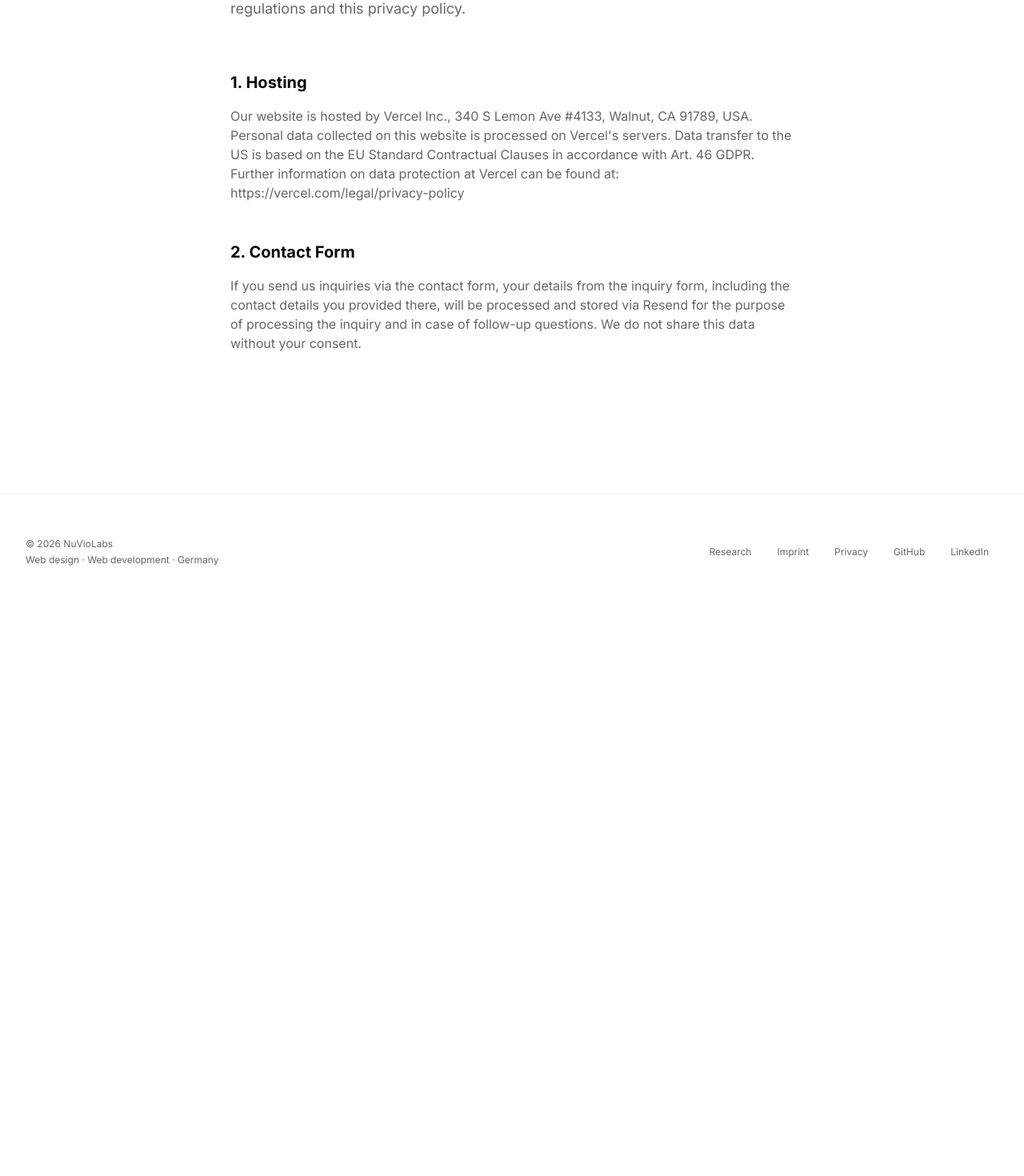
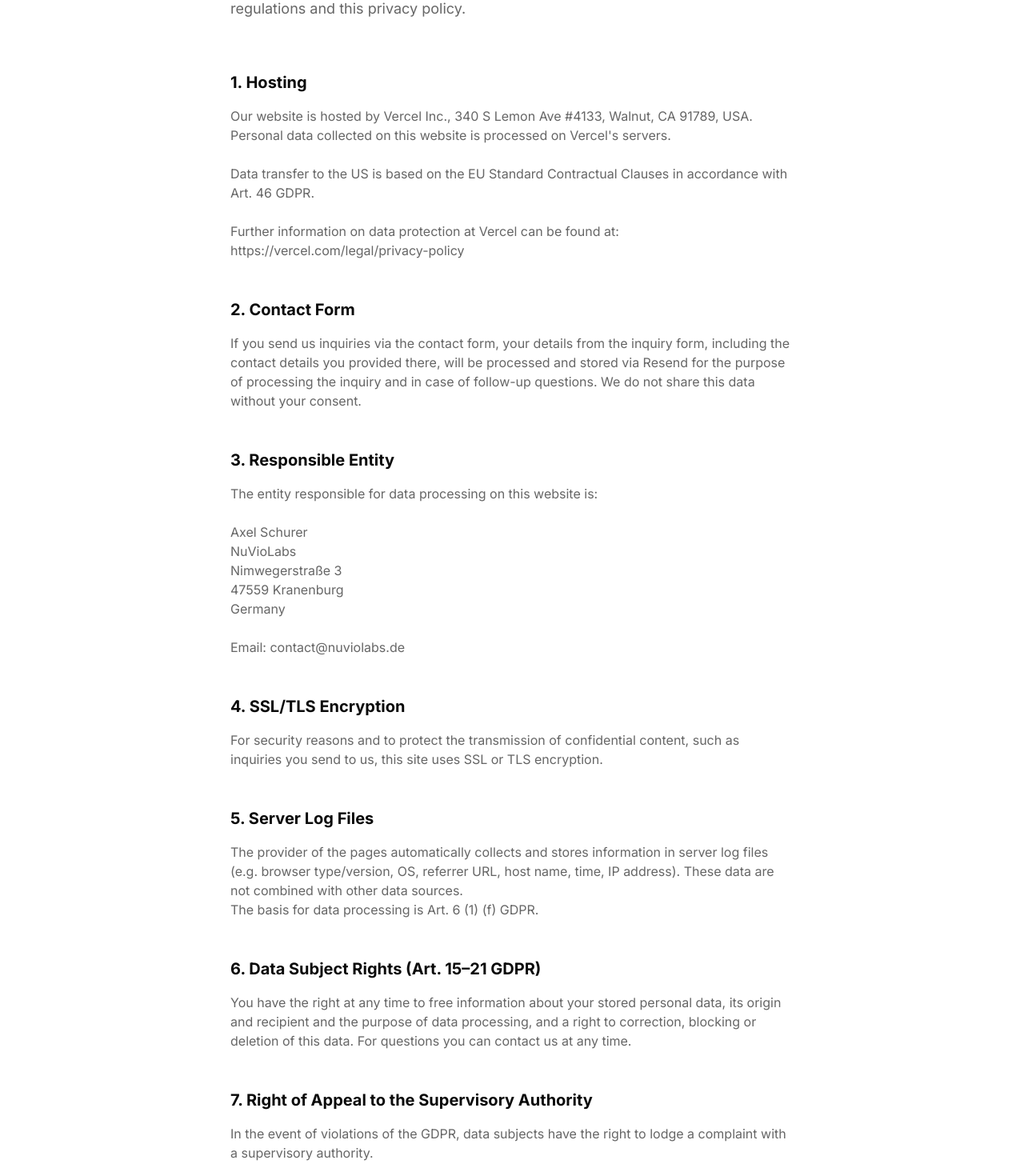
Before and after one commit to NuVio-Labs/nuvio-portfolio, a Next.js app: page /en/privacy in a window 1280 px wide. Shown: the part 320-1790 px from the top of the page at 80% size. Before the commit the page ends 1082 px from the top, so only its background shows below. Built offline with nearby package versions, Linux system fonts and the light colour scheme.

Commit message:
Fix GDPR iFrame leak with two-click opt-in and complete Privacy Policy

```diff
--- a/app/[locale]/privacy/page.tsx
+++ b/app/[locale]/privacy/page.tsx
@@ -6,6 +6,16 @@ export default function PrivacyPage({ params: { locale } }: { params: { locale:
     setRequestLocale(locale)
     const t = useTranslations("legal.privacy")
 
+    const sections = [
+        { title: "hostingTitle", content: "hosting" },
+        { title: "contactFormTitle", content: "contactForm" },
+        { title: "responsibleTitle", content: "responsible" },
+        { title: "sslTitle", content: "ssl" },
+        { title: "logfilesTitle", content: "logfiles" },
+        { title: "rightsTitle", content: "rights" },
+        { title: "complaintTitle", content: "complaint" }
+    ]
+
     return (
         <div className="flex flex-col min-h-screen">
             <main className="flex-1">
@@ -13,21 +23,18 @@ export default function PrivacyPage({ params: { locale } }: { params: { locale:
                     <Container className="max-w-3xl">
                         <div className="mb-16">
                             <h1 className="mb-6 text-4xl font-extrabold tracking-tight lg:text-5xl">{t("title")}</h1>
-                            <p className="text-lg text-muted-foreground leading-relaxed">
+                            <p className="text-lg text-muted-foreground leading-relaxed whitespace-pre-line">
                                 {t("intro")}
                             </p>
                         </div>
 
                         <div className="prose prose-neutral dark:prose-invert prose-lg max-w-none">
-                            <div className="mb-12">
-                                <h2 className="text-xl font-bold mb-4">{t("hostingTitle")}</h2>
-                                <p className="text-muted-foreground">{t("hosting")}</p>
-                            </div>
-
-                            <div className="mb-12">
-                                <h2 className="text-xl font-bold mb-4">{t("contactFormTitle")}</h2>
-                                <p className="text-muted-foreground">{t("contactForm")}</p>
-                            </div>
+                            {sections.map((section) => (
+                                <div key={section.title} className="mb-12">
+                                    <h2 className="text-xl font-bold mb-4">{t(section.title)}</h2>
+                                    <p className="whitespace-pre-line text-muted-foreground block">{t(section.content)}</p>
+                                </div>
+                            ))}
                         </div>
                     </Container>
                 </section>
--- a/messages/de.json
+++ b/messages/de.json
@@ -176,7 +176,17 @@
             "hostingTitle": "1. Hosting",
             "hosting": "Unsere Website wird bei Vercel Inc., 340 S Lemon Ave #4133, Walnut, CA 91789, USA, gehostet.\nPersonenbezogene Daten, die auf dieser Website erfasst werden, werden auf den Servern von Vercel verarbeitet.\n\nDie Datenübermittlung in die USA erfolgt auf Grundlage der EU-Standardvertragsklauseln gemäß Art. 46 DSGVO.\n\nWeitere Informationen zum Datenschutz bei Vercel finden Sie unter:\nhttps://vercel.com/legal/privacy-policy",
             "contactFormTitle": "2. Kontaktformular",
-            "contactForm": "Wenn Sie uns per Kontaktformular Anfragen zukommen lassen, werden Ihre Angaben aus dem Anfrageformular inklusive der von Ihnen dort angegebenen Kontaktdaten zwecks Bearbeitung der Anfrage und für den Fall von Anschlussfragen bei uns über Resend verarbeitet und gespeichert. Diese Daten geben wir nicht ohne Ihre Einwilligung weiter."
+            "contactForm": "Wenn Sie uns per Kontaktformular Anfragen zukommen lassen, werden Ihre Angaben aus dem Anfrageformular inklusive der von Ihnen dort angegebenen Kontaktdaten zwecks Bearbeitung der Anfrage und für den Fall von Anschlussfragen bei uns über Resend verarbeitet und gespeichert. Diese Daten geben wir nicht ohne Ihre Einwilligung weiter.",
+            "responsibleTitle": "3. Verantwortliche Stelle",
+            "responsible": "Verantwortlich für die Datenverarbeitung auf dieser Website ist:\n\nAxel Schurer\nNuVioLabs\nNimwegerstraße 3\n47559 Kranenburg\nDeutschland\n\nE-Mail: contact@nuviolabs.de",
+            "sslTitle": "4. SSL- / TLS-Verschlüsselung",
+            "ssl": "Diese Seite nutzt aus Sicherheitsgründen und zum Schutz der Übertragung vertraulicher Inhalte, wie zum Beispiel der Anfragen, die Sie an uns senden, eine SSL- bzw. TLS-Verschlüsselung.",
+            "logfilesTitle": "5. Server-Log-Dateien",
+            "logfiles": "Der Provider der Seiten erfasst und speichert automatisch Informationen in so genannten Server-Log-Dateien, die Ihr Browser automatisch an uns übermittelt (z.B. Browsertyp/-version, Betriebssystem, Referrer URL, Hostname des zugreifenden Rechners, Uhrzeit, IP-Adresse). Eine Zusammenführung dieser Daten mit anderen Datenquellen wird nicht vorgenommen.\nDie Erfassung dieser Daten erfolgt auf Grundlage von Art. 6 Abs. 1 lit. f DSGVO.",
+            "rightsTitle": "6. Betroffenenrechte (Art. 15–21 DSGVO)",
+            "rights": "Sie haben das Recht auf unentgeltliche Auskunft über Ihre gespeicherten personenbezogenen Daten, deren Herkunft/Empfänger und Zweck der Verarbeitung, sowie ein Recht auf Berichtigung, Sperrung oder Löschung dieser Daten. Hierzu sowie zu weiteren Fragen können Sie sich jederzeit an uns wenden.",
+            "complaintTitle": "7. Beschwerderecht bei der Aufsichtsbehörde",
+            "complaint": "Im Falle von Verstößen gegen die DSGVO steht den Betroffenen ein Beschwerderecht bei einer zuständigen Aufsichtsbehörde zu. Das Beschwerderecht besteht unbeschadet anderweitiger Rechtsbehelfe."
         }
     },
     "faq": {
--- a/messages/en.json
+++ b/messages/en.json
@@ -176,7 +176,17 @@
             "hostingTitle": "1. Hosting",
             "hosting": "Our website is hosted by Vercel Inc., 340 S Lemon Ave #4133, Walnut, CA 91789, USA.\nPersonal data collected on this website is processed on Vercel's servers.\n\nData transfer to the US is based on the EU Standard Contractual Clauses in accordance with Art. 46 GDPR.\n\nFurther information on data protection at Vercel can be found at:\nhttps://vercel.com/legal/privacy-policy",
             "contactFormTitle": "2. Contact Form",
-            "contactForm": "If you send us inquiries via the contact form, your details from the inquiry form, including the contact details you provided there, will be processed and stored via Resend for the purpose of processing the inquiry and in case of follow-up questions. We do not share this data without your consent."
+            "contactForm": "If you send us inquiries via the contact form, your details from the inquiry form, including the contact details you provided there, will be processed and stored via Resend for the purpose of processing the inquiry and in case of follow-up questions. We do not share this data without your consent.",
+            "responsibleTitle": "3. Responsible Entity",
+            "responsible": "The entity responsible for data processing on this website is:\n\nAxel Schurer\nNuVioLabs\nNimwegerstraße 3\n47559 Kranenburg\nGermany\n\nEmail: contact@nuviolabs.de",
+            "sslTitle": "4. SSL/TLS Encryption",
+            "ssl": "For security reasons and to protect the transmission of confidential content, such as inquiries you send to us, this site uses SSL or TLS encryption.",
+            "logfilesTitle": "5. Server Log Files",
+            "logfiles": "The provider of the pages automatically collects and stores information in server log files (e.g. browser type/version, OS, referrer URL, host name, time, IP address). These data are not combined with other data sources.\nThe basis for data processing is Art. 6 (1) (f) GDPR.",
+            "rightsTitle": "6. Data Subject Rights (Art. 15–21 GDPR)",
+            "rights": "You have the right at any time to free information about your stored personal data, its origin and recipient and the purpose of data processing, and a right to correction, blocking or deletion of this data. For questions you can contact us at any time.",
+            "complaintTitle": "7. Right of Appeal to the Supervisory Authority",
+            "complaint": "In the event of violations of the GDPR, data subjects have the right to lodge a complaint with a supervisory authority."
         }
     },
     "faq": {
--- a/messages/nl.json
+++ b/messages/nl.json
@@ -176,7 +176,17 @@
             "hostingTitle": "1. Hosting",
             "hosting": "Onze website wordt gehost door Vercel Inc., 340 S Lemon Ave #4133, Walnut, CA 91789, VS.\nPersoonsgegevens die op deze website worden verzameld, worden verwerkt op de servers van Vercel.\n\nDe overdracht van gegevens naar de VS is gebaseerd op de EU-modelcontractbepalingen in overeenstemming met Art. 46 AVG.\n\nMeer informatie over gegevensbescherming bij Vercel vindt u op:\nhttps://vercel.com/legal/privacy-policy",
             "contactFormTitle": "2. Contactformulier",
-            "contactForm": "Als u ons via het contactformulier aanvragen stuurt, worden uw gegevens uit het aanvraagformulier, inclusief de contactgegevens die u daar hebt opgegeven, via Resend verwerkt en opgeslagen voor het verwerken van de aanvraag en in het geval van vervolgvragen. We delen deze gegevens niet zonder uw toestemming."
+            "contactForm": "Als u ons via het contactformulier aanvragen stuurt, worden uw gegevens uit het aanvraagformulier via Resend verwerkt. We delen deze gegevens niet zonder uw toestemming.",
+            "responsibleTitle": "3. Verantwoordelijke Instantie",
+            "responsible": "De verantwoordelijke voor de gegevensverwerking op deze website is:\n\nAxel Schurer\nNuVioLabs\nNimwegerstraße 3\n47559 Kranenburg\nDuitsland\n\nE-mail: contact@nuviolabs.de",
+            "sslTitle": "4. SSL/TLS-versleuteling",
+            "ssl": "Om veiligheidsredenen en ter bescherming van vertrouwelijke inhoud maakt deze site gebruik van een SSL- of TLS-versleuteling.",
+            "logfilesTitle": "5. Serverlogbestanden",
+            "logfiles": "De provider verzamelt automatisch serverlogbestanden (browsertype, OS, referrer URL, IP-adres enz.). De basis voor gegevensverwerking is Art. 6 (1) (f) AVG.",
+            "rightsTitle": "6. Rechten van betrokkenen (Art. 15–21 AVG)",
+            "rights": "U heeft te allen tijde recht op gratis informatie over uw opgeslagen gegevens, de herkomst, de ontvanger en het doel. U heeft recht op correctie of verwijdering.",
+            "complaintTitle": "7. Recht op klacht bij de toezichthouder",
+            "complaint": "In geval van schendingen van de AVG heeft u het recht een klacht in te dienen bij een toezichthoudende autoriteit."
         }
     },
     "faq": {
```
Also changed, not shown: components/ui/project-live-preview.tsx (+44 -32 lines).
